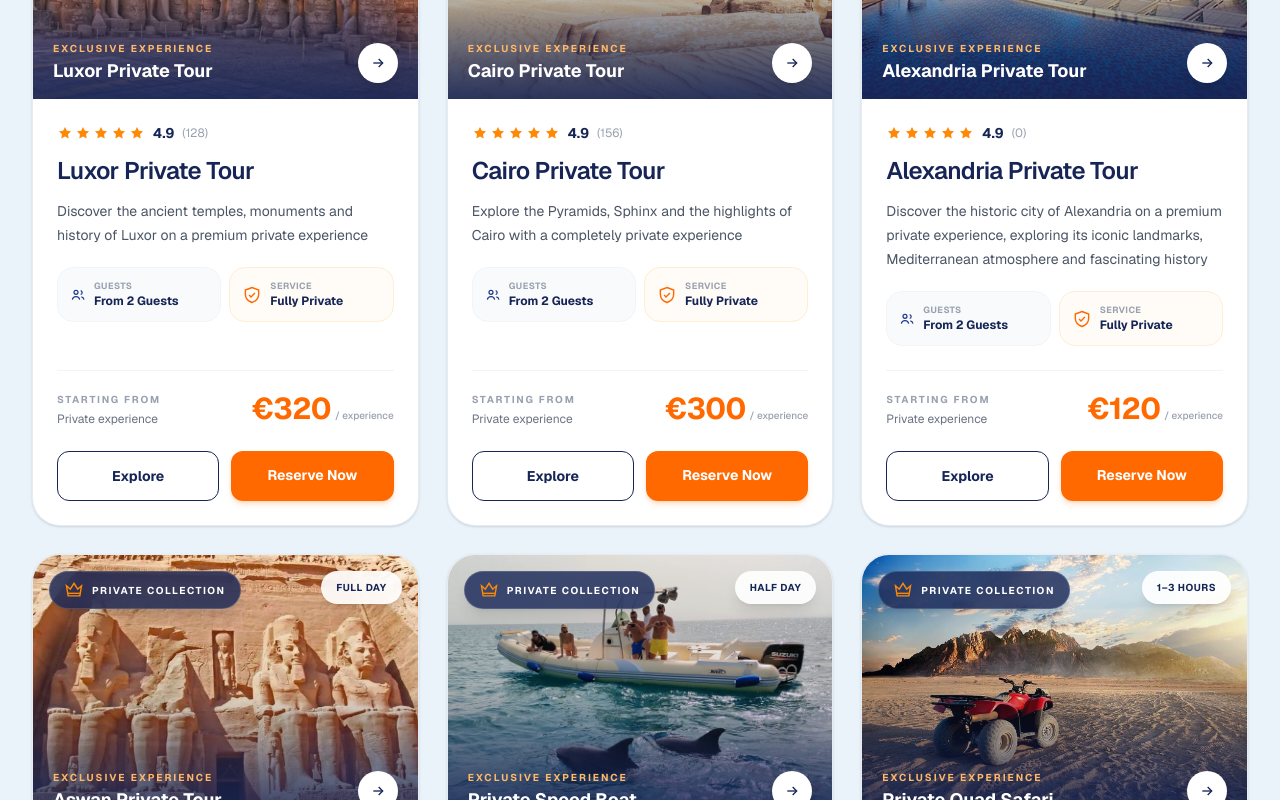
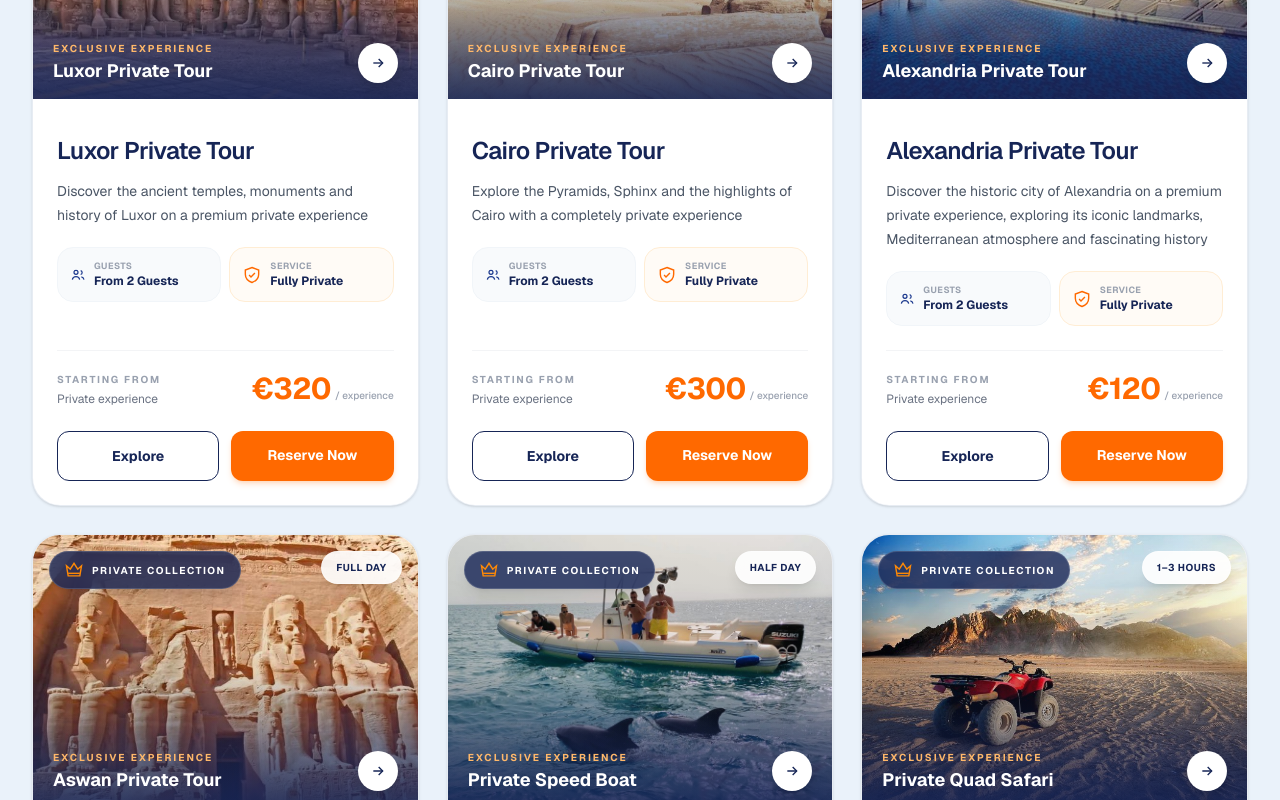
Before and after one commit to keo10666-droid/via-blue, a Next.js app: page /luxury-tours in a window 1280 px wide. Shown: the part 1000-1800 px from the top of the page. Built offline with nearby package versions, Linux system fonts and the light colour scheme; no server answers.

Commit message:
Remove fabricated review and rating content

```diff
--- a/app/luxury-tours/page.tsx
+++ b/app/luxury-tours/page.tsx
@@ -15,8 +15,6 @@ const luxuryTours = [
     price: 320,
     duration: "Full Day",
     image: "/luxury-tours/luxor-private-hero.webp",
-    rating: 4.9,
-    reviews: 128,
   },
   {
     slug: "cairo",
@@ -26,8 +24,6 @@ const luxuryTours = [
     price: 300,
     duration: "Full Day",
     image: "/luxury-tours/cairo-private-hero.webp",
-    rating: 4.9,
-    reviews: 156,
   },
   {
     slug: "alexandria",
@@ -37,8 +33,6 @@ const luxuryTours = [
     price: 120,
     duration: "Full Day",
     image: "/luxury-tours/alexandria-over-day-hero.webp",
-    rating: 4.9,
-    reviews: 0,
   },
   {
     slug: "aswan",
@@ -48,8 +42,6 @@ const luxuryTours = [
     price: 250,
     duration: "Full Day",
     image: "/luxury-tours/aswan-private-hero.webp",
-    rating: 4.9,
-    reviews: 63,
   },
   {
     slug: "speed-boat",
@@ -59,8 +51,6 @@ const luxuryTours = [
     price: 180,
     duration: "Half Day",
     image: "/luxury-tours/private-speed-boat-hero.webp",
-    rating: 5.0,
-    reviews: 94,
   },
   {
     slug: "quad-safari",
@@ -70,8 +60,6 @@ const luxuryTours = [
     price: 40,
     duration: "1–3 Hours",
     image: "/luxury-tours/private-quad-safari-hero.webp",
-    rating: 4.8,
-    reviews: 87,
   },
   {
     slug: "buggy-safari",
@@ -81,8 +69,6 @@ const luxuryTours = [
     price: 100,
     duration: "3 Hours",
     image: "/luxury-tours/private-buggy-safari-hero.webp",
-    rating: 4.9,
-    reviews: 76,
   },
   {
     slug: "private-boat",
@@ -92,8 +78,6 @@ const luxuryTours = [
     price: 450,
     duration: "Half Day",
     image: "/luxury-tours/private-boat-hero.webp",
-    rating: 4.9,
-    reviews: 82,
   },
 ];
 
@@ -356,26 +340,7 @@ export default async function LuxuryToursPage() {
 
               {/* CONTENT */}
               <div className="flex flex-1 flex-col p-6">
-                {/* RATING */}
-                <div className="flex items-center gap-2">
-                  <div className="flex items-center gap-0.5 text-orange-400">
-                    <StarIcon />
-                    <StarIcon />
-                    <StarIcon />
-                    <StarIcon />
-                    <StarIcon />
-                  </div>
-
-                  <span className="text-sm font-bold text-blue-950">
-                    {tour.rating}
-                  </span>
-
-                  <span className="text-xs text-gray-400">
-                    ({tour.reviews})
-                  </span>
-                </div>
-
-                <Link href={`/luxury-tours/${tour.slug}`}>
+                  <Link href={`/luxury-tours/${tour.slug}`}>
                   <h3 className="mt-3 text-2xl font-semibold tracking-tight text-blue-950 transition duration-300 group-hover:text-orange-500">
                     <HomeText en={tour.name} de={germanTourContent[tour.slug]?.name ?? tour.name} />
                   </h3>
```
